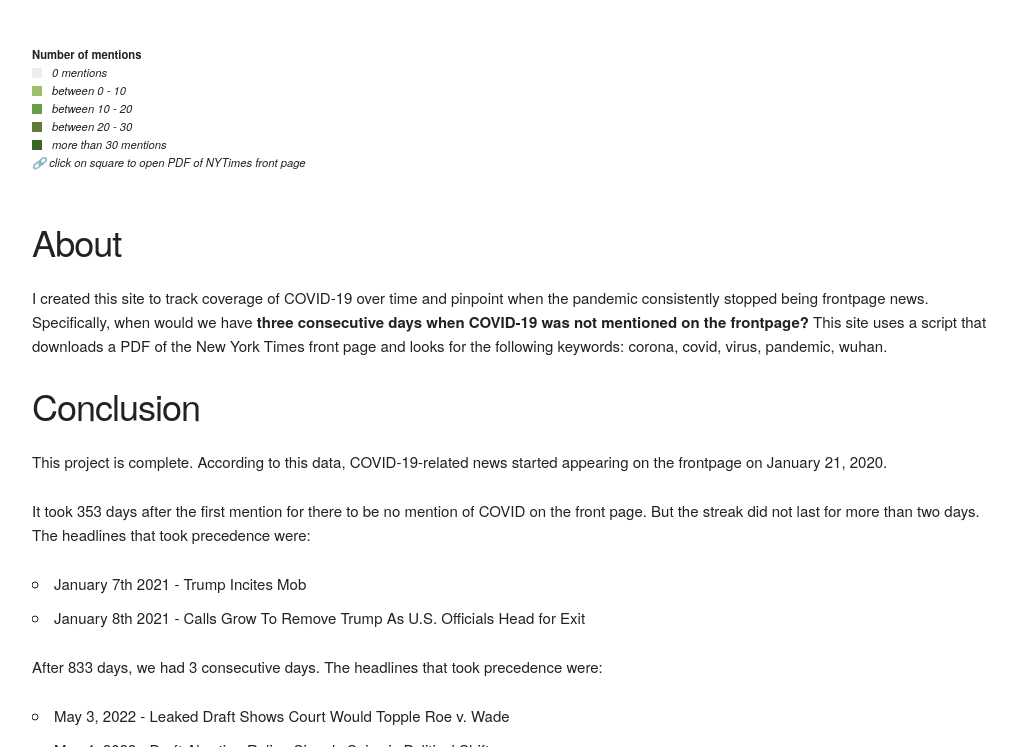
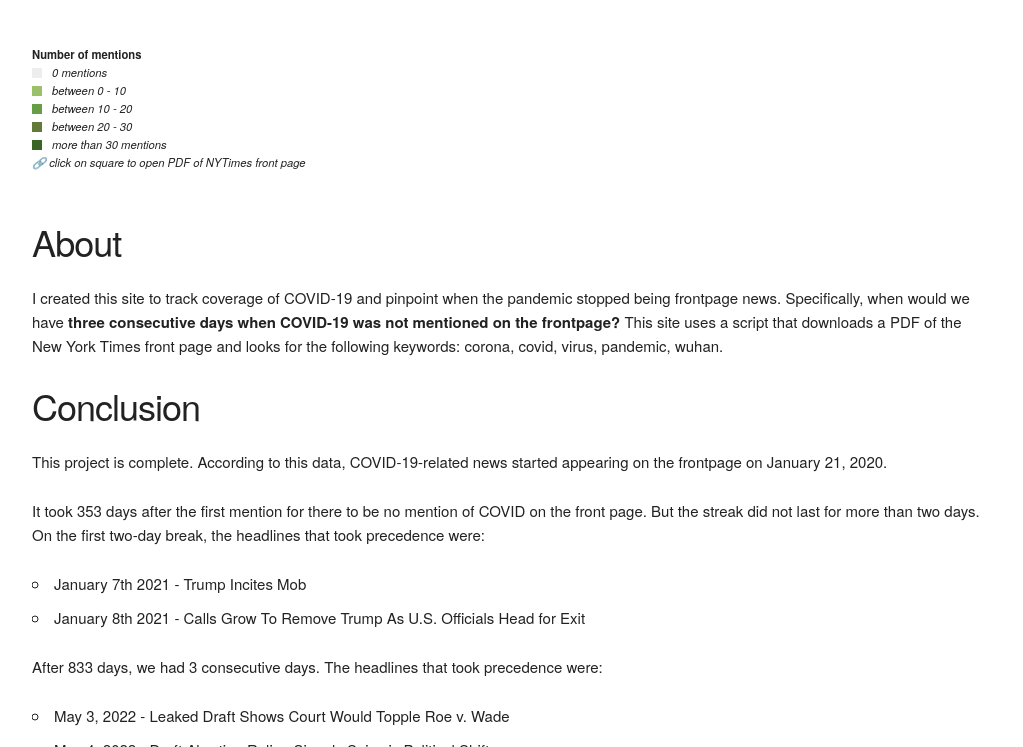
Before and after one commit to eddietejeda/nytimes-covid-frontpage, a plain HTML site: page index.html in a window 1280 px wide. Shown: the part 498-1245 px from the top of the page, without its empty margins (128-1151 px from the left). Drawn offline with Linux system fonts and the light colour scheme; no server answers.

Commit message:
Update index.html

```diff
--- a/index.html
+++ b/index.html
@@ -85,7 +85,7 @@
 
         <h3>About</h3>
         <p>
-          I created this site to track coverage of COVID-19 over time and pinpoint when the pandemic consistently stopped being frontpage news.
+          I created this site to track coverage of COVID-19 and pinpoint when the pandemic stopped being frontpage news.
           Specifically, when would we have <b>three consecutive days when COVID-19 was not mentioned on the frontpage? </b>
           This site uses a script that downloads a PDF of the New York Times front page and looks for the
           following keywords: corona, covid, virus, pandemic, wuhan.
@@ -94,7 +94,8 @@
 
         <h3>Conclusion</h3>
         <p>This project is complete.  According to this data, COVID-19-related news started appearing on the frontpage on January 21, 2020.<p>
-        <p>It took 353 days after the first mention for there to be no mention of COVID on the front page. But the streak did not last for more than two days. The headlines that took precedence were:<br>
+        <p>It took 353 days after the first mention for there to be no mention of COVID on the front page. But the streak did not last for more
+          than two days. On the first two-day break, the headlines that took precedence were:<br>
 
           <ul>
             <li> January 7th 2021 - Trump Incites Mob</li>
```
